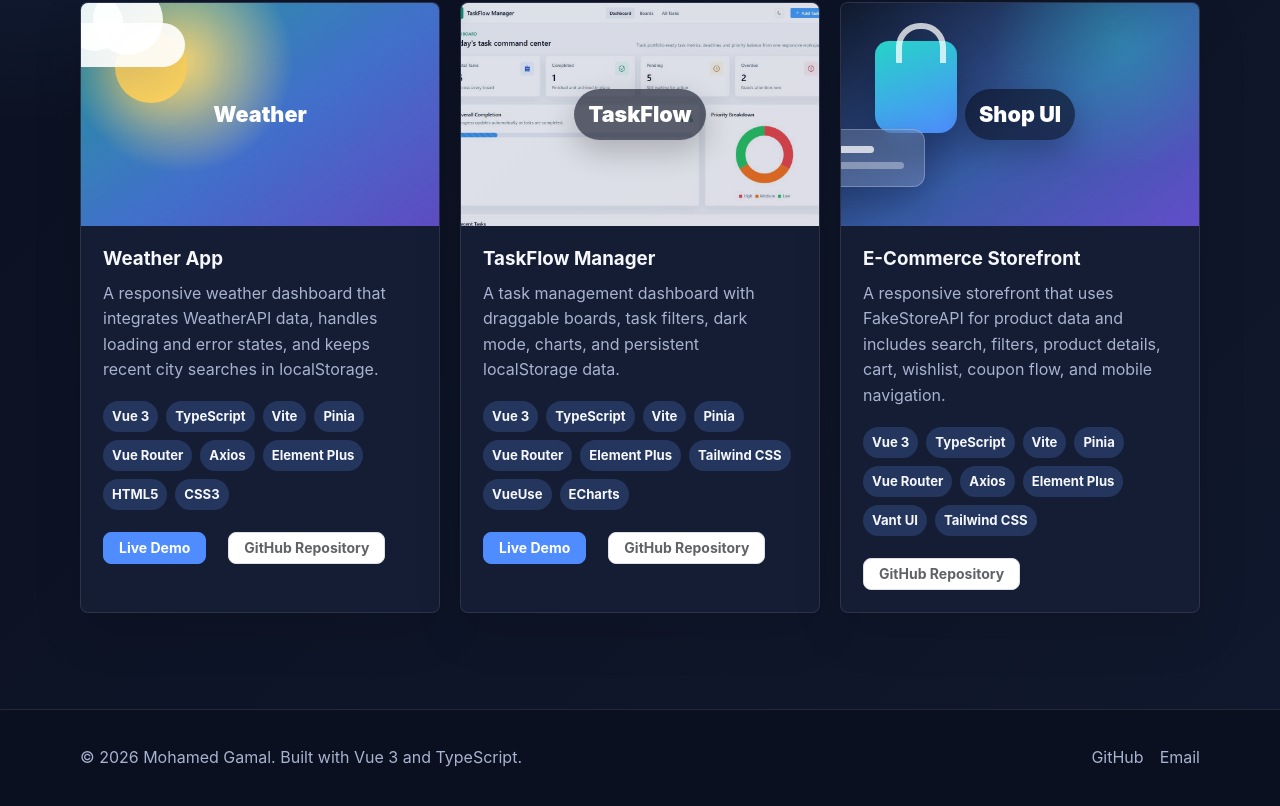
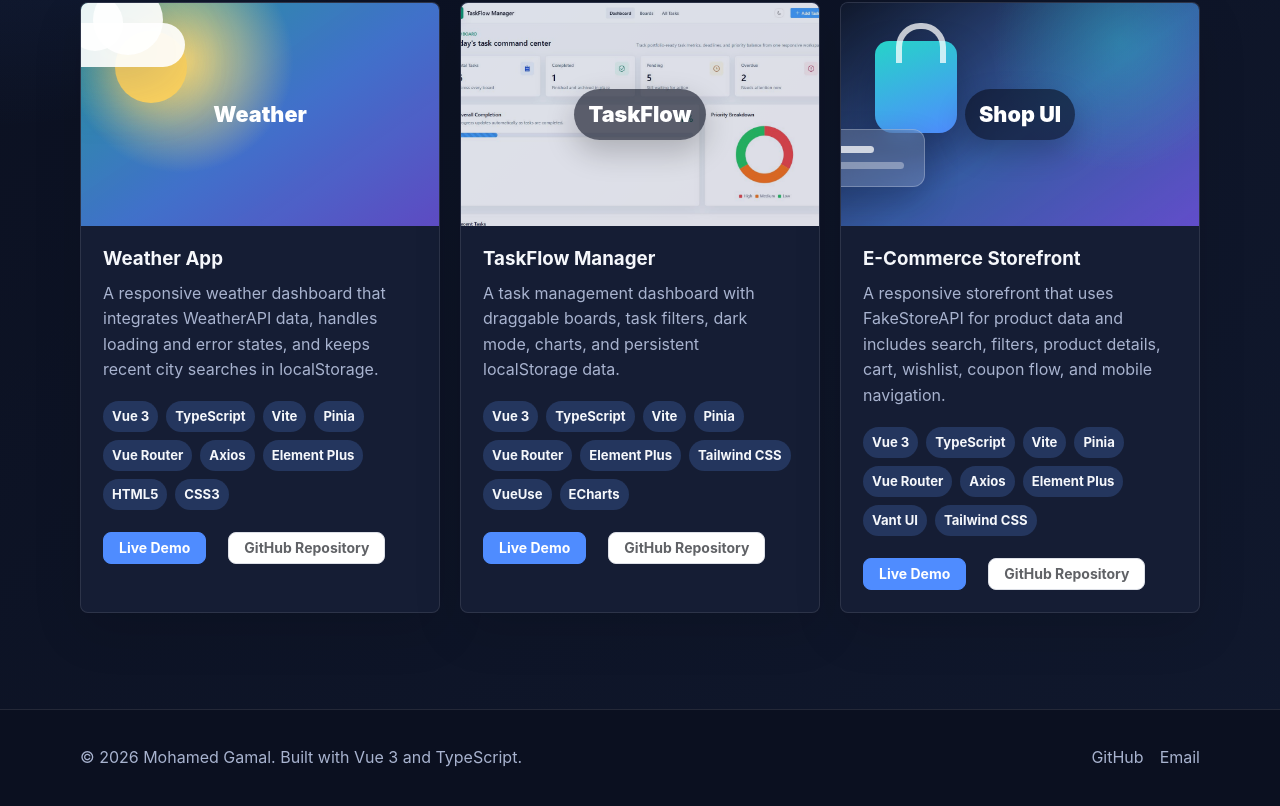
Before and after one commit to Shifu710/my-portfolio, a Vue app: page /projects in a window 1280 px wide. Shown: the part 415-1221 px from the top of the page. Built offline with nearby package versions, Linux system fonts and the light colour scheme.

Commit message:
Add portfolio live project links

```diff
--- a/src/data/projects.ts
+++ b/src/data/projects.ts
@@ -62,6 +62,7 @@ export const projects: Project[] = [
       'Vant UI',
       'Tailwind CSS',
     ],
+    liveUrl: 'https://e-commerce-product-page-nu-seven.vercel.app/',
     githubUrl: 'https://github.com/Shifu710/e-commerce-product-page',
   },
 ]
```
Also changed, not shown: 1 other file (tests, documents, lock files or other folders).
